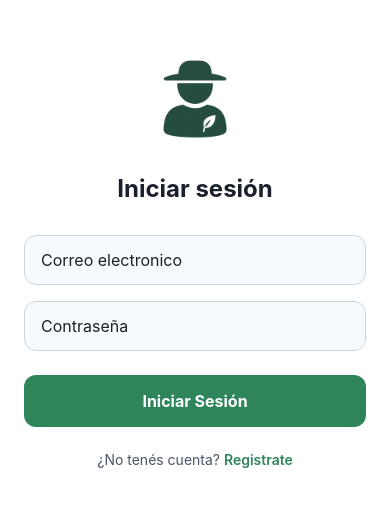
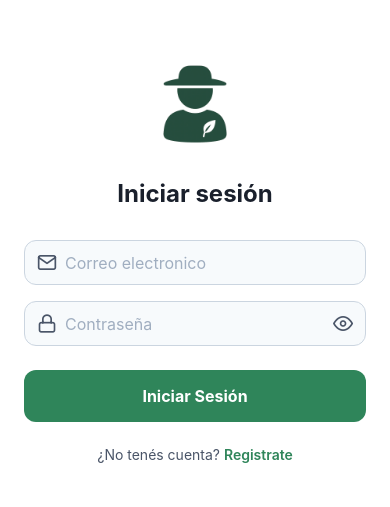
Before and after one commit to Goonzuu/gardening-app, a React Native app: screen /Login in a window 390 px wide. Shown: the part 163-670 px from the top of the page. Built offline with nearby package versions, Linux system fonts and the light colour scheme; no server answers.

Commit message:
new features added to Custom Input

```diff
--- a/components/form/CustomInput.tsx
+++ b/components/form/CustomInput.tsx
@@ -1,43 +1,94 @@
-import React from 'react';
-import { TextInput, View, Text, StyleSheet, TextInputProps } from 'react-native';
+import React, { useState } from 'react';
+import { TextInput, View, Text, StyleSheet, TextInputProps, TouchableOpacity } from 'react-native';
 import { useField } from 'formik';
 import Colors from '../../theme/colors';
+import { Feather } from '@expo/vector-icons';
 
 interface Props extends TextInputProps {
     name: string;
     label?: string;
+    icon?: keyof typeof Feather.glyphMap;
+    secure?: boolean;
+    rightIconToggle?: 'eye';
 }
 
-const CustomInput: React.FC<Props> = ({ name, label, ...props }) => {
+const CustomInput: React.FC<Props> = ({
+    name,
+    label,
+    icon,
+    secure,
+    rightIconToggle,
+    ...props
+}) => {
     const [field, meta, helpers] = useField(name);
+    const [showPassword, setShowPassword] = useState(!secure);
+
+    const hasError = meta.touched && meta.error;
 
     return (
-        <View style={{ marginBottom: 16 }}>
+        <View style={styles.container}>
             {label && <Text style={styles.label}>{label}</Text>}
 
+            <View style={[styles.inputWrapper, hasError && styles.inputError]}>
+                {icon && (
+                    <Feather
+                        name={icon}
+                        size={20}
+                        color={Colors.mutedText}
+                        style={{ marginRight: 8 }}
+                    />
+                )}
+
                 <TextInput
-                style={[styles.input, meta.touched && meta.error && styles.inputError]}
                     value={field.value}
                     onChangeText={helpers.setValue}
                     onBlur={helpers.setTouched}
+                    secureTextEntry={!showPassword}
+                    style={styles.input}
+                    placeholderTextColor="#A0AEC0"
                     {...props}
                 />
 
-            {meta.touched && meta.error && (
-                <Text style={styles.error}>{meta.error}</Text>
+                {rightIconToggle === 'eye' && (
+                    <TouchableOpacity onPress={() => setShowPassword((prev) => !prev)}>
+                        <Feather
+                            name={showPassword ? 'eye-off' : 'eye'}
+                            size={20}
+                            color={Colors.mutedText}
+                            style={{ marginLeft: 8 }}
+                        />
+                    </TouchableOpacity>
                 )}
+            </View>
+
+            {hasError && <Text style={styles.error}>{meta.error}</Text>}
         </View>
     );
 };
 
 const styles = StyleSheet.create({
-    input: {
+    container: {
+        marginBottom: 16,
+        width: '100%',
+    },
+    label: {
+        marginBottom: 6,
+        color: Colors.text,
+        fontSize: 14,
+        fontWeight: '600',
+    },
+    inputWrapper: {
+        flexDirection: 'row',
+        alignItems: 'center',
         backgroundColor: '#F7FAFC',
         borderColor: '#CBD5E0',
         borderWidth: 1,
         borderRadius: 12,
-        paddingHorizontal: 16,
-        paddingVertical: 14,
+        paddingHorizontal: 12,
+        paddingVertical: 10,
+    },
+    input: {
+        flex: 1,
         fontSize: 16,
         color: Colors.text,
     },
@@ -49,12 +100,6 @@ const styles = StyleSheet.create({
         fontSize: 13,
         marginTop: 4,
     },
-    label: {
-        marginBottom: 6,
-        color: Colors.text,
-        fontSize: 14,
-        fontWeight: '600',
-    },
 });
 
 export default CustomInput;
--- a/screens/LoginScreen/index.tsx
+++ b/screens/LoginScreen/index.tsx
@@ -60,8 +60,10 @@ const LoginScreen = () => {
         >
           {({ handleSubmit }) => (
             <View style={{ width: '100%' }}>
-              <CustomInput name="email" placeholder="Correo electronico" keyboardType="email-address" />
-              <CustomInput name="password" placeholder="Contraseña" secureTextEntry />
+              <CustomInput name="email" placeholder="Correo electronico" keyboardType="email-address" icon="mail" />
+              <CustomInput name="password" placeholder="Contraseña" secure
+                icon="lock"
+                rightIconToggle="eye" />
               <CustomButton
                 title="Iniciar Sesión"
                 onPress={handleSubmit}
--- a/screens/RegisterScreen/index.tsx
+++ b/screens/RegisterScreen/index.tsx
@@ -81,17 +81,21 @@ const RegisterScreen = () => {
                             <CustomInput
                                 name="fullName"
                                 placeholder="Nombre completo"
+                                icon="user"
                             />
                             <CustomInput
                                 name="email"
                                 placeholder="Correo electrónico"
                                 keyboardType="email-address"
                                 autoCapitalize="none"
+                                icon="mail"
                             />
                             <CustomInput
                                 name="password"
                                 placeholder="Contraseña"
-                                secureTextEntry
+                                secure
+                                icon="lock"
+                                rightIconToggle="eye"
                             />
 
                             <CustomButton
```
Lines whose indentation alone changed are shown as unchanged.
